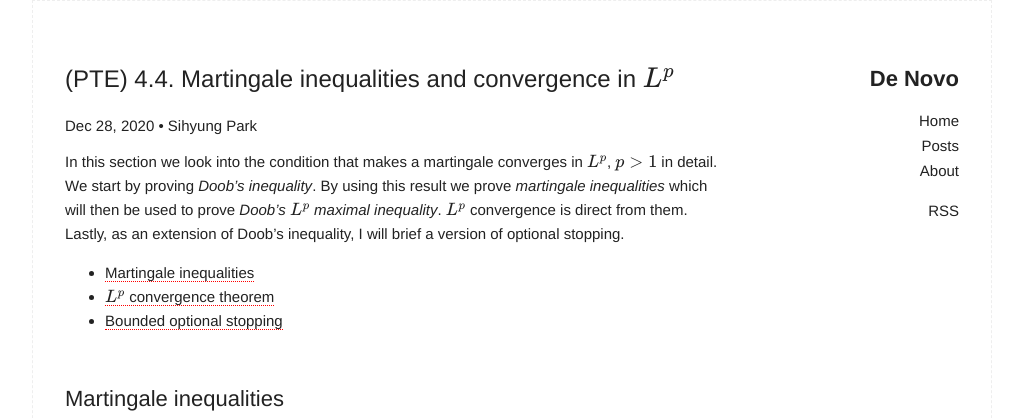
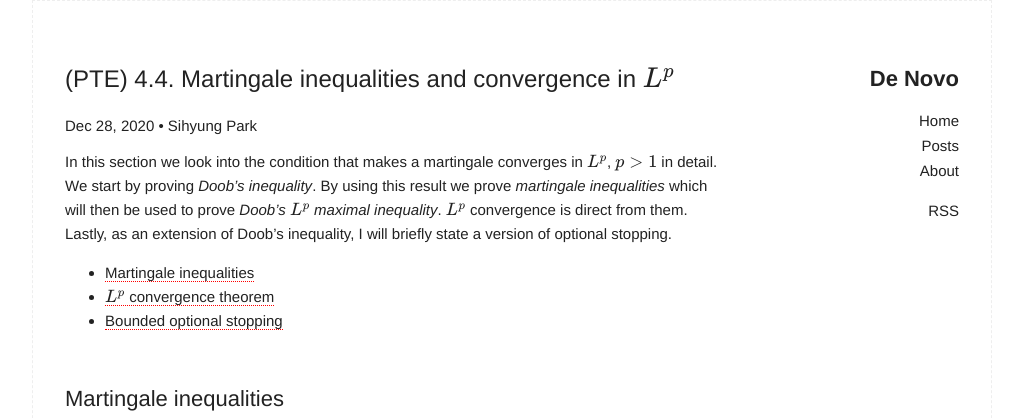
Before and after one commit to naturale0/naturale0.github.io, a Jekyll site: the page built from _posts/2020-12-28-PTE 4.4 martingale convergence in Lp.md, in a window 1280 px wide and 900 px high. Shown: the top 418 px of the window, without its empty margins (128-1151 px from the left). Built offline with Jekyll 4.4.1, drawn with Linux system fonts in a browser that asks for light colours; formulas are drawn with MathJax 3; comment, search, counter and statistics services are not loaded.

Commit message:
post PTE 4.4

```diff
--- a/_posts/2020-12-28-PTE 4.4 martingale convergence in Lp.md
+++ b/_posts/2020-12-28-PTE 4.4 martingale convergence in Lp.md
@@ -6,7 +6,7 @@ author: "Sihyung Park"
 categories: [probability]
 ---
 
-In this section we look into the condition that makes a martingale converges in $L^p$, $p>1$ in detail. We start by proving <i>Doob's inequality</i>. By using this result we prove <i>martingale inequalities</i> which will then be used to prove <i>Doob's $L^p$ maximal inequality</i>. $L^p$ convergence is direct from them. Lastly, as an extension of Doob's inequality, I will brief a version of optional stopping.
+In this section we look into the condition that makes a martingale converges in $L^p$, $p>1$ in detail. We start by proving <i>Doob's inequality</i>. By using this result we prove <i>martingale inequalities</i> which will then be used to prove <i>Doob's $L^p$ maximal inequality</i>. $L^p$ convergence is direct from them. Lastly, as an extension of Doob's inequality, I will briefly state a version of optional stopping.
 
 - TOC
 {:toc}
```
Also changed, not shown: 2 other files.
